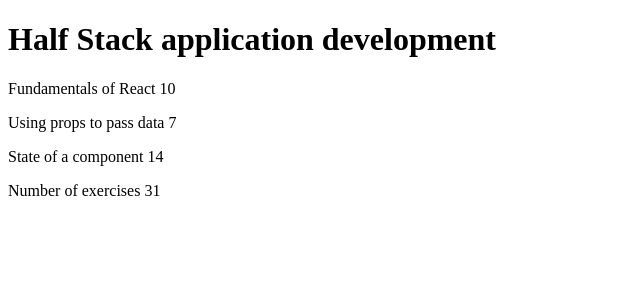
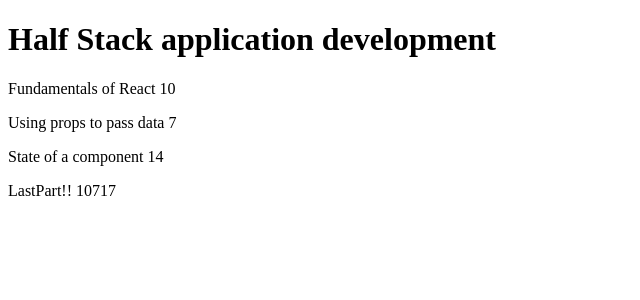
Before and after one commit to luisfdzs/FullStackOpen, a React (Vite) app in the folder part1/courseinfo/: page / in a window 1280 px wide. Shown: the top 300 px of the page, without its empty margins (0-640 px from the left). Built offline with nearby package versions, Linux system fonts and the light colour scheme.

Commit message:
Exercise 2.1

```diff
--- a/part1/courseinfo/src/App.jsx
+++ b/part1/courseinfo/src/App.jsx
@@ -2,7 +2,13 @@
 const Part = ({name, exercises}) => <p>{name} {exercises}</p>
 const Content = ({course}) => <>{course.parts.map(part => <Part key={part.name} name={part.name} exercises={part.exercises}/>)}</>
 const Total = ({course}) => <p>Number of exercises {course.parts.reduce((total, part) => total + part.exercises, 0)}</p>
-
+const Course = ({course}) => (
+  <>
+    <Header course={course}/>
+    <Content course={course}/>
+    {/* <Total course={course}/> */}
+  </>
+)
 const App = () => {
     const course = {
         name: 'Half Stack application development',
@@ -16,15 +22,12 @@
         },{
             name: 'State of a component',
             exercises: 14
-        }]
+        },{
+          name: 'LastPart!!',
+          exercises: 10717
+      }]
     }
-    return (
-      <div>
-        <Header course={course}/>
-        <Content course={course}/>
-        <Total course={course}/>
-      </div>
-    )
+    return <Course course={course}/>
   }
 
   export default App
```
